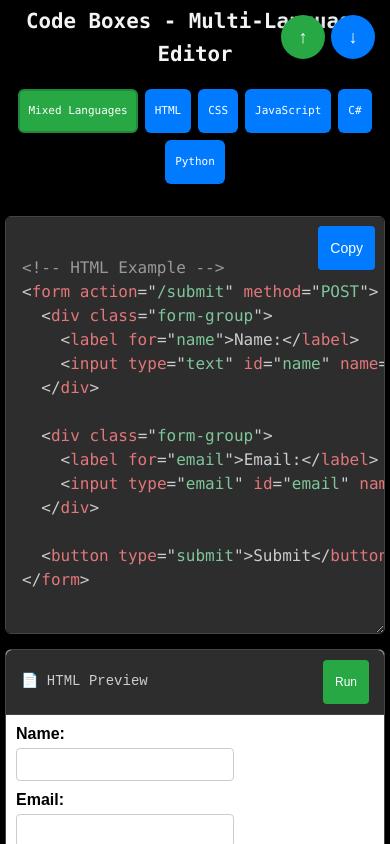
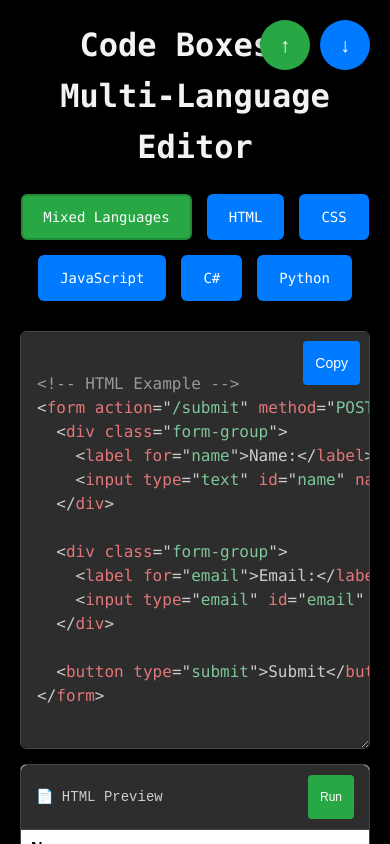
Before and after one commit to LawinKh/code_boxes, a plain HTML site: page index.html in a window 390 px wide. Shown: the top 844 px of the page. Drawn offline with nearby package versions, Linux system fonts and the light colour scheme.

Commit message:
mobile to desktop view changes

```diff
--- a/styles.css
+++ b/styles.css
@@ -407,85 +407,35 @@ h1.content-loaded,
 }
 /* FADE-IN ANIMATION STYLES END */
 
-/* MOBILE RESPONSIVE STYLES */
+/* MOBILE RESPONSIVE STYLES - Desktop-like for better zoom support */
 @media (max-width: 768px) {
-  /* Reduce body padding on mobile */
+  /* Better zoom behavior - prevent text size adjustments */
   body {
-    padding: 10px;
-    /* Better zoom behavior */
-    -webkit-text-size-adjust: 100%;
-    -ms-text-size-adjust: 100%;
+    -webkit-text-size-adjust: none;
+    -ms-text-size-adjust: none;
+    text-size-adjust: none;
   }
 
-  /* Ensure viewport behaves correctly */
   html {
-    -webkit-text-size-adjust: 100%;
-    -ms-text-size-adjust: 100%;
+    -webkit-text-size-adjust: none;
+    -ms-text-size-adjust: none;
+    text-size-adjust: none;
   }
 
-  /* Stack code and output vertically on mobile */
+  /* Keep desktop-like layout - only stack on very narrow screens */
   .code-with-output {
-    flex-direction: column;
-    gap: 15px;
+    flex-direction: row; /* Keep side-by-side layout */
+    gap: 20px;
   }
 
-  /* Make navigation links smaller on mobile but keep horizontal */
-  .nav-link {
-    padding: 8px 12px;
-    font-size: 12px;
-    margin: 2px;
-    /* Better touch targets */
-    min-height: 44px;
-    display: flex;
-    align-items: center;
-    justify-content: center;
-  }
-
-  /* Reduce gap between navigation links */
-  .nav-links {
-    gap: 8px;
-    justify-content: center;
-    flex-wrap: wrap;
-  }
-
-  /* Make main heading smaller on mobile */
-  h1 {
-    font-size: 1.5em;
-    margin-bottom: 15px;
-  }
-
-  /* Adjust code container margins */
-  .code-container,
-  .note-box-container {
-    margin: 15px auto;
-  }
-
-  /* Make code text slightly smaller on mobile */
-  .editable-code {
-    font-size: 14px;
-    padding: 12px;
-  }
-
-  /* Adjust scroll buttons for mobile */
+  /* Improve touch targets without changing appearance significantly */
   .scroll-top-btn,
   .scroll-bottom-btn {
-    width: 44px;
-    height: 44px;
-    font-size: 18px;
-    top: 15px;
     /* Better mobile touch */
     min-height: 44px;
     min-width: 44px;
     -webkit-tap-highlight-color: rgba(0,0,0,0.1);
     touch-action: manipulation;
-  }
-
-  .scroll-top-btn {
-    right: 65px;
-  }
-
-  .scroll-bottom-btn {
-    right: 15px;
   }
 
   /* Active state for mobile touch feedback */
@@ -495,48 +445,32 @@ h1.content-loaded,
     opacity: 0.8;
   }
 
-  /* Make copy buttons more touch-friendly */
+  /* Make interactive elements more touch-friendly */
   .copy-button,
   .note-copy-btn,
   .note-save-btn,
-  .run-button {
-    padding: 8px 12px;
+  .run-button,
+  .nav-link {
     min-height: 44px; /* iOS recommended touch target size */
     min-width: 44px;
-  }
-}
-
-@media (max-width: 480px) {
-  /* Extra small screens */
-  body {
-    padding: 5px;
+    -webkit-tap-highlight-color: rgba(0,0,0,0.1);
+    touch-action: manipulation;
   }
 
-  /* Keep navigation horizontal but make it more mobile-friendly */
-  .nav-links {
-    gap: 3px;
-    justify-content: center;
-    flex-wrap: wrap;
-  }
-
+  /* Ensure navigation remains flexible and touch-friendly */
   .nav-link {
-    padding: 6px 8px;
-    font-size: 11px;
-    min-height: 44px;
     display: flex;
     align-items: center;
     justify-content: center;
   }
+}
 
-  /* Further reduce margins */
-  .code-container,
-  .note-box-container {
-    margin: 10px auto;
-  }
-
-  /* Smaller heading */
-  h1 {
-    font-size: 1.3em;
+/* Only stack elements on very small screens */
+@media (max-width: 600px) {
+  /* Stack code and output vertically only on very small screens */
+  .code-with-output {
+    flex-direction: column;
+    gap: 15px;
   }
 }
 /* MOBILE RESPONSIVE STYLES END */
```
